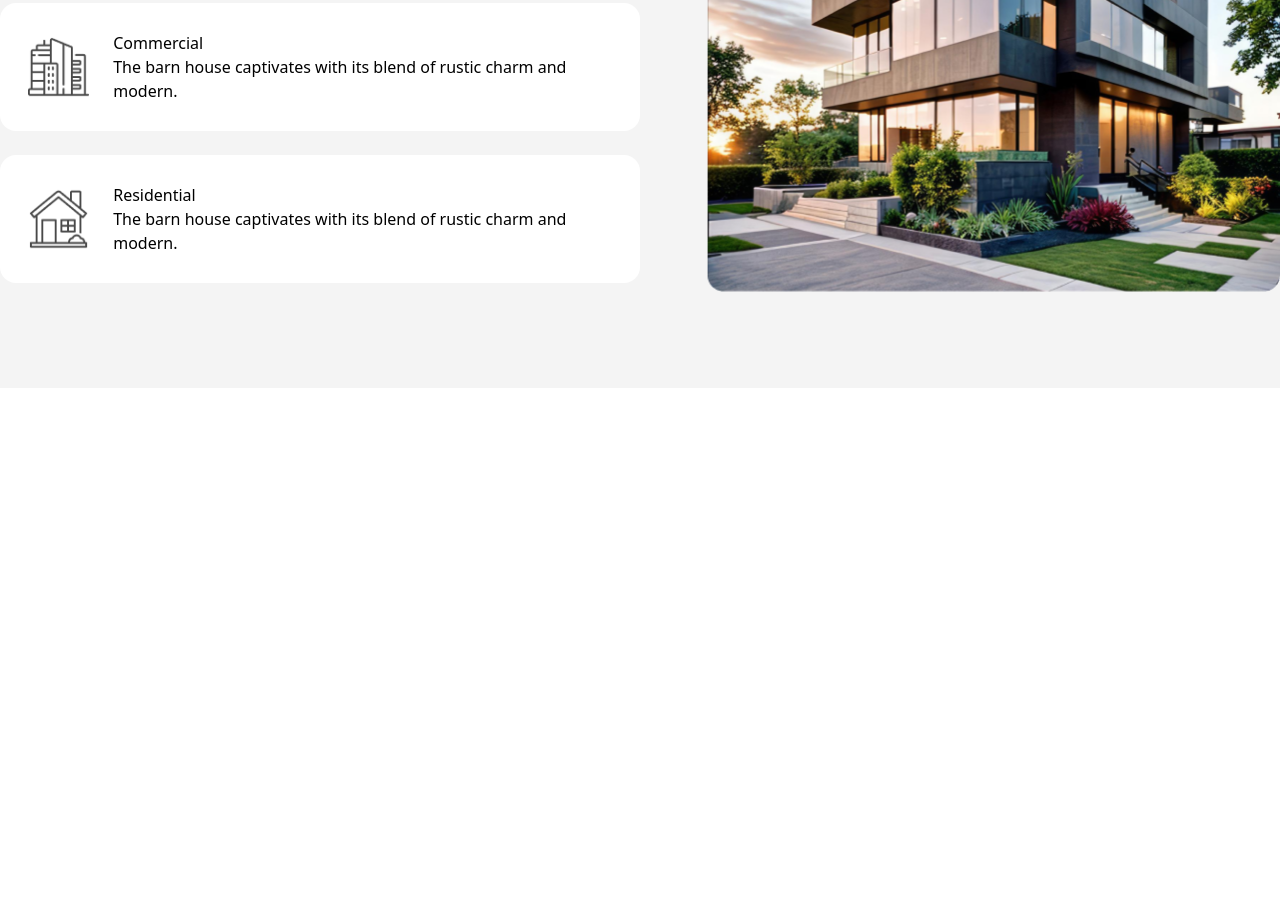
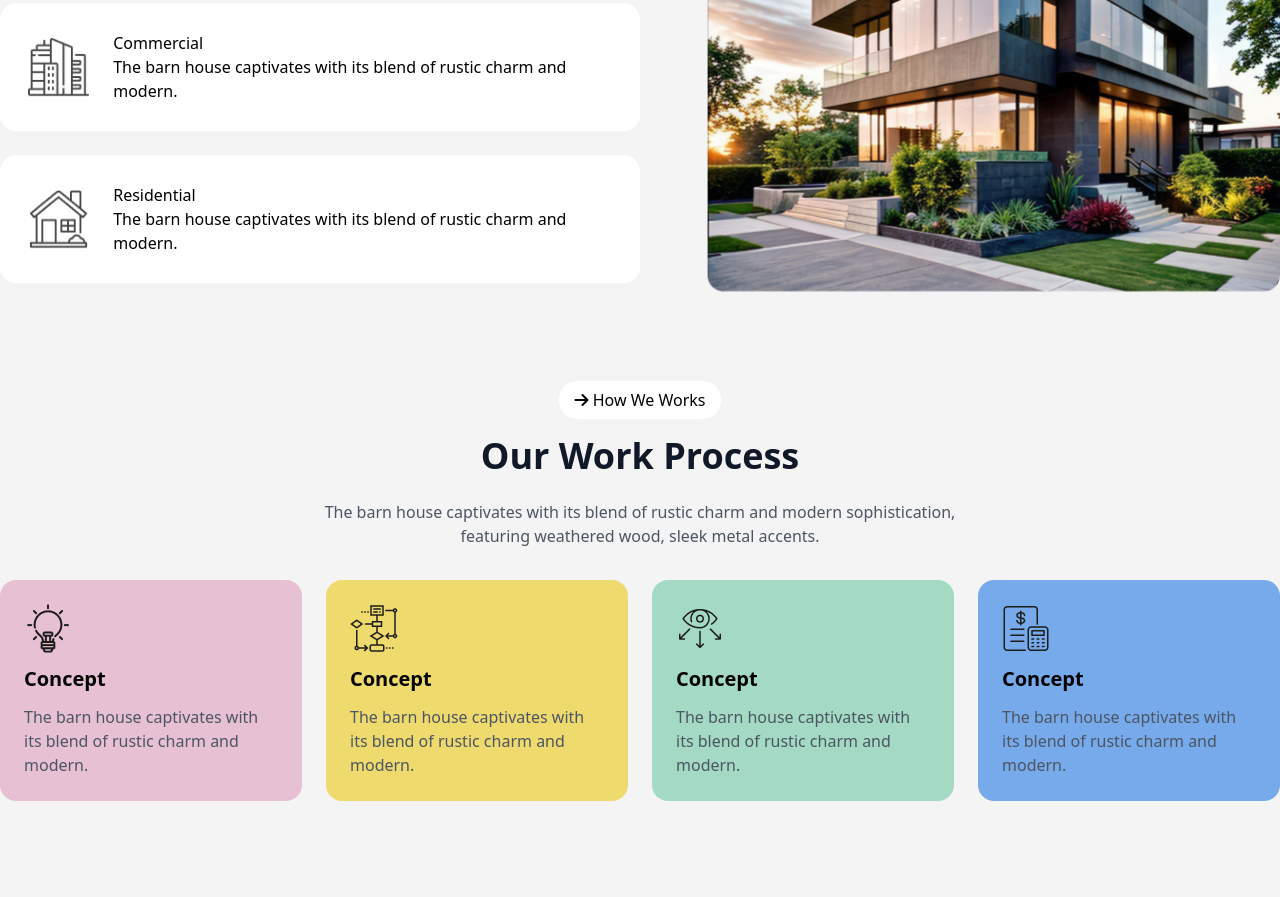
Before and after one commit to Raisul03/Assignment-3, a plain HTML site: page index.html in a window 1280 px wide. Shown: the part 1299-2196 px from the top of the page. Before the commit the page ends 1687 px from the top, so only its background shows below. Drawn offline with nearby package versions, Linux system fonts and the light colour scheme.

Commit message:
How We Work Section done

```diff
--- a/index.html
+++ b/index.html
@@ -24,6 +24,10 @@
                         clifford: '#da373d',
                         'btn-primary': '#ABEF5F',
                         'bg-clr': '#F4F4F4',
+                        'card-1': '#E7C1D3',
+                        'card-2': '#EFDA6E',
+                        'card-3': '#A4DAC3',
+                        'card-4': '#77AAEA',
                     }
                 }
             }
@@ -98,7 +102,8 @@
                     <div class="text-center md:text-left">
                         <span class="bg-white px-4 py-2 rounded-[32px]"><i class="fa-solid fa-arrow-right"></i> About
                             Us</span>
-                        <h1 class="my-6 lg:my-9 font-bold text-4xl text-gray-900">We design thoughtful,<br> liveable spaces</h1>
+                        <h1 class="my-6 lg:my-9 font-bold text-4xl text-gray-900">We design thoughtful,<br> liveable
+                            spaces</h1>
                         <p class="font-medium text-base text-gray-600">The barn house captivates with its blend of
                             rustic charm and
                             modern sophistication, featuring weathered wood, sleek metal accents.</p>
@@ -124,6 +129,41 @@
             </div>
 
             <!-- How we work section starts -->
+
+            <div class="container mx-auto">
+                <div class="text-center">
+                    <span class="bg-white px-4 py-2 rounded-[32px]"><i class="fa-solid fa-arrow-right"></i> How We
+                        Works</span>
+                    <h1 class="my-6 font-bold text-4xl text-gray-900">Our Work Process</h1>
+                    <p class="font-medium text-base text-gray-600 mb-8">The barn house captivates with its blend of
+                        rustic charm
+                        and modern sophistication,<br> featuring weathered
+                        wood, sleek metal accents.</p>
+                </div>
+                <!-- Card section -->
+                <div class="grid grid-cols-1 lg:grid-cols-4 gap-6 pb-24">
+                    <div class="rounded-2xl bg-card-1 overflow-hidden p-6">
+                        <img src="assets/concept.png" alt="">
+                        <h3 class="font-extrabold text-xl my-3">Concept</h3>
+                        <p class="font-medium text-base text-gray-600">The barn house captivates with its blend of rustic charm and modern.</p>
+                    </div>
+                    <div class="rounded-2xl bg-card-2 overflow-hidden p-6">
+                        <img src="assets/flow-chart.png" alt="">
+                        <h3 class="font-extrabold text-xl my-3">Concept</h3>
+                        <p class="font-medium text-base text-gray-600">The barn house captivates with its blend of rustic charm and modern.</p>
+                    </div>
+                    <div class="rounded-2xl bg-card-3 overflow-hidden p-6">
+                        <img src="assets/vision.png" alt="">
+                        <h3 class="font-extrabold text-xl my-3">Concept</h3>
+                        <p class="font-medium text-base text-gray-600">The barn house captivates with its blend of rustic charm and modern.</p>
+                    </div>
+                    <div class="rounded-2xl bg-card-4 overflow-hidden p-6">
+                        <img src="assets/budget-planning.png" alt="">
+                        <h3 class="font-extrabold text-xl my-3">Concept</h3>
+                        <p class="font-medium text-base text-gray-600">The barn house captivates with its blend of rustic charm and modern.</p>
+                    </div>
+                </div>
+            </div>
         </section>
     </main>
 
```
